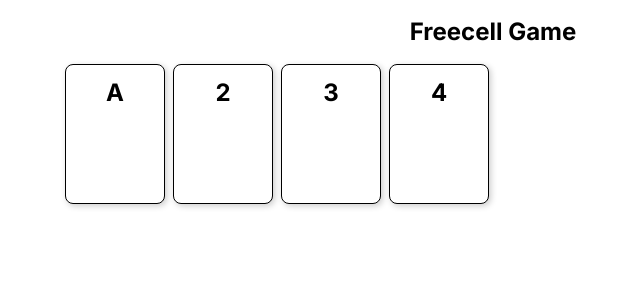
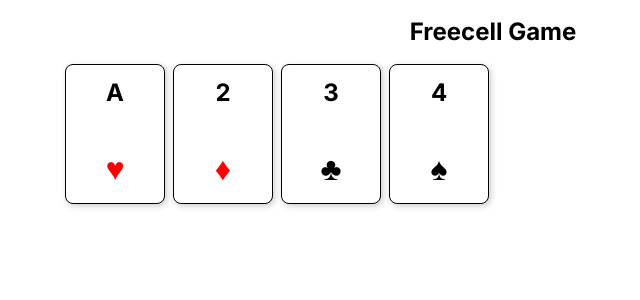
Before and after one commit to upupgames/freecell-react, a Next.js app: page / in a window 1280 px wide. Shown: the top 300 px of the page, without its empty margins (147-787 px from the left). Built offline with nearby package versions, Linux system fonts and the light colour scheme.

Commit message:
Updated board to be compatable with new card

```diff
--- a/src/components/Board.tsx
+++ b/src/components/Board.tsx
@@ -1,14 +1,14 @@
 import React from 'react';
-import Card from '@components/Card';
+import Card, {Suit} from '@components/Card';
 import styles from '@styles/Board.module.css';
 
 const Board: React.FC = () => {
   return (
     <div className={styles.board}>
-        <Card suit="Hearts" rank="A" />
-        <Card suit="Diamonds" rank="2" />
-        <Card suit="Clubs" rank="3" />
-        <Card suit="Spades" rank="4" />
+        <Card suit={Suit.Hearts} rank={1} />
+        <Card suit={Suit.Diamonds} rank={2} />
+        <Card suit={Suit.Clubs} rank={3}/>
+        <Card suit={Suit.Spades} rank={4} />
     </div>
   );
 };
```
